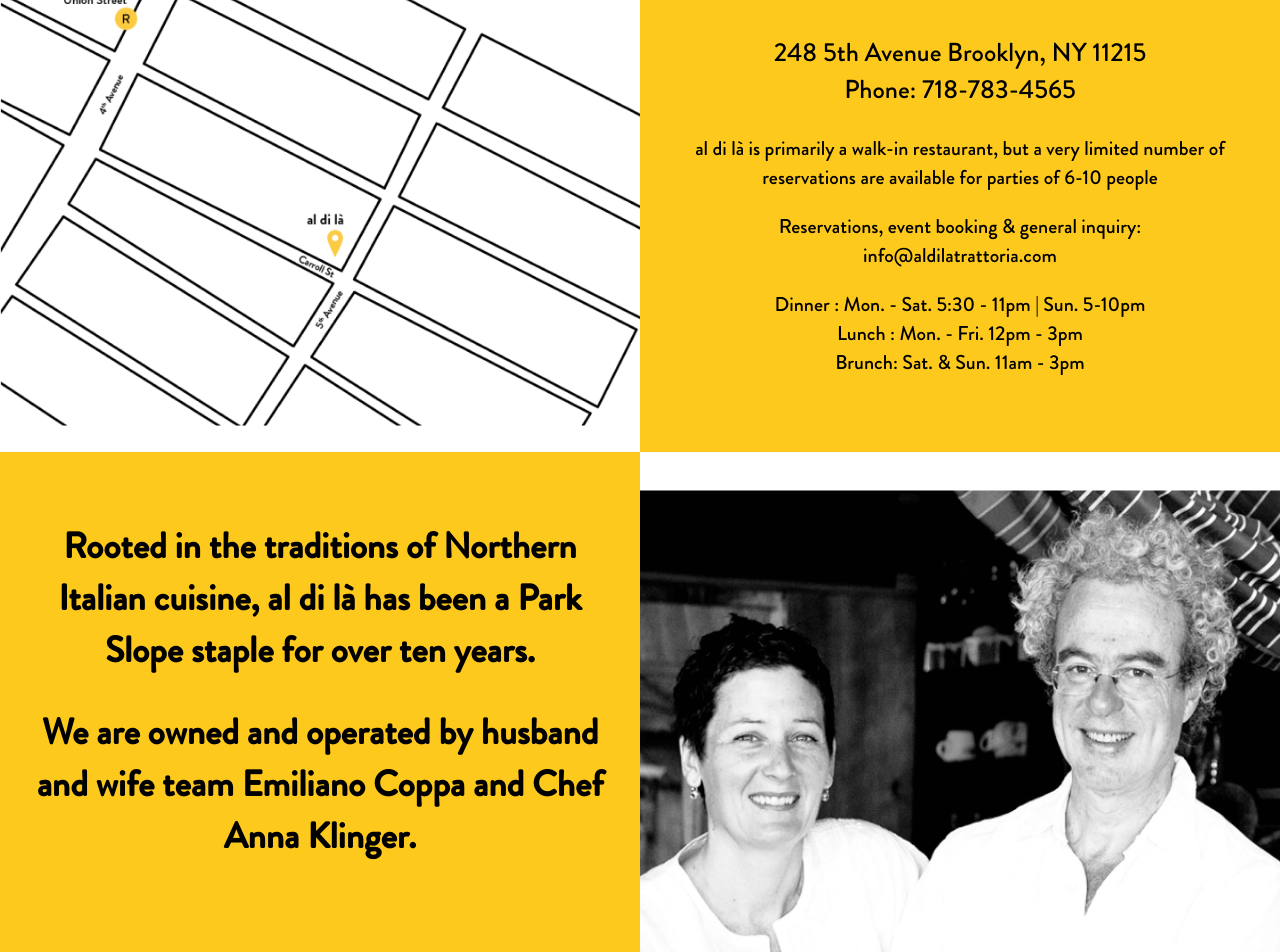
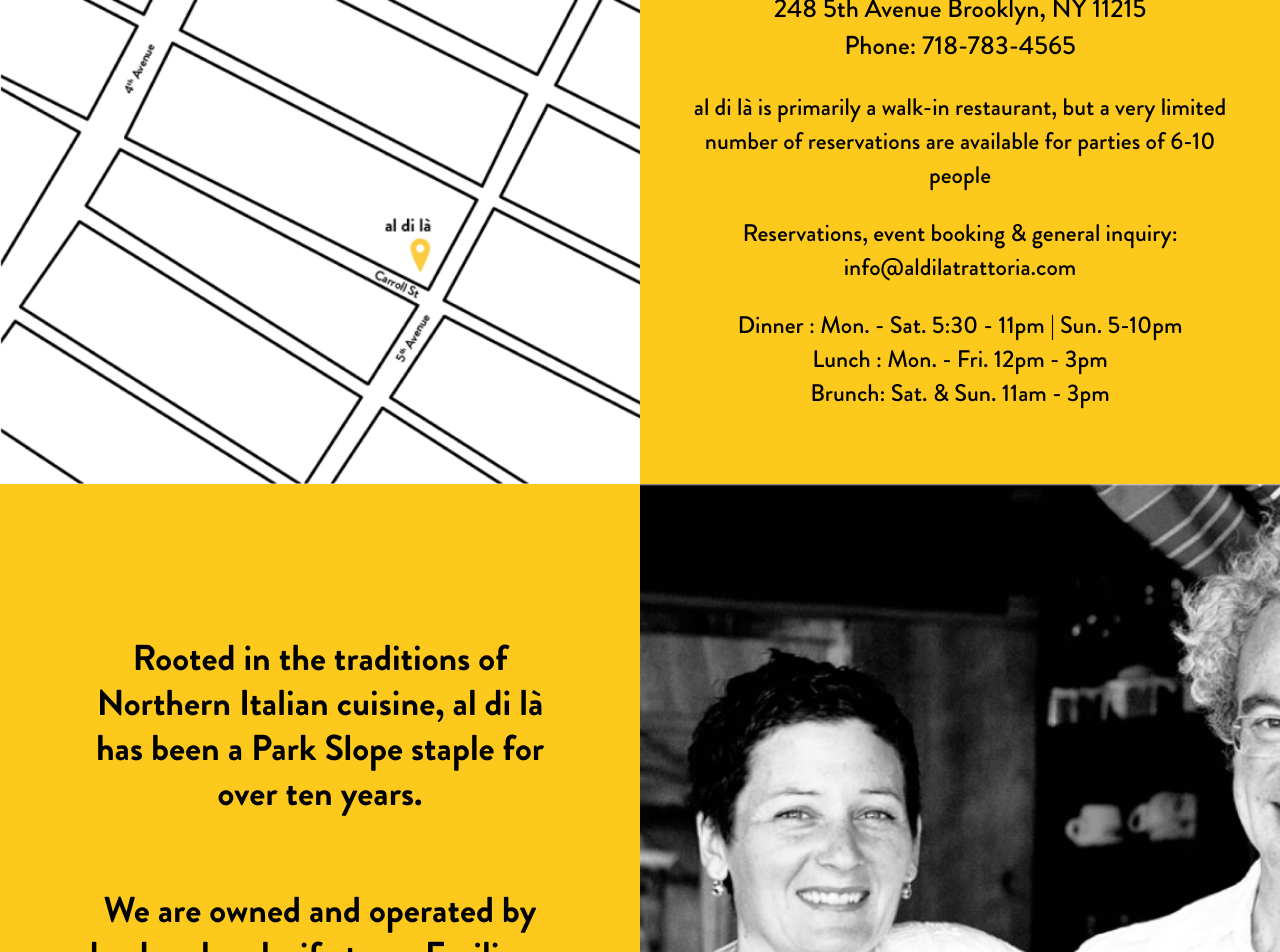
Before and after one commit to johnpmeyers20/ux-al-di-la, a React (Create React App) app: page /dinner-menu in a window 1280 px wide. Shown: the part 1600-2552 px from the top of the page. Built offline with nearby package versions, Linux system fonts and the light colour scheme.

Commit message:
more styling

```diff
--- a/src/components/About/About.css
+++ b/src/components/About/About.css
@@ -1,19 +1,22 @@
 about {
- display: flex;
- justify-content: center;
- align-items: center;
+  display: flex;
+  justify-content: center;
+  /* align-items: center; */
+  font-family: 'Brandon Bold';
+  line-height: 1.25;
 }
 
-.about-box {
-  padding: 3% 30px;
-  background-color: #fec91d;
-}
-.about-box h2 {
-  font-size: 36px;
-}
 .about-image, .about-box {
   width: 50%;
   height: 60vh;
 }
 
- /* @media (min-width:) */
+.about-box {
+  font-size: 36px;
+  padding: 80px;
+  background-color: #fec91d;
+}
+
+.about-box p {
+  margin-top: 15%;
+}
--- a/src/components/About/About.js
+++ b/src/components/About/About.js
@@ -6,10 +6,10 @@
   return (
     <about>
     <div className='about-box'>
-      <h2>Rooted in the traditions of Northern Italian cuisine, al di l&agrave; has been a Park Slope staple for over ten years.</h2>
-      <h2>We are owned and operated by husband and wife team Emiliano Coppa and Chef Anna Klinger.</h2>
+      <p>Rooted in the traditions of Northern Italian cuisine, al di l&agrave; has been a Park Slope staple for over ten years.</p>
+      <p>We are owned and operated by husband and wife team Emiliano Coppa and Chef Anna Klinger.</p>
     </div>
-    <img className='about-image' src={AboutImg}/>
+    <div className='about-image' style={{backgroundImage: "url(" + AboutImg + ")", backgroundSize: "cover", padding:"80px"}}/>
     </about>
   )
 }
--- a/src/components/Header/Header.css
+++ b/src/components/Header/Header.css
@@ -1,22 +1,20 @@
-header {
-  border: 2px solid red;
-}
 
+/*
 :root {
   --off-white: #fafafa;
-}
+} */
 .nav {
-  background-color: #FFDF00;
+  background-color: #fec91d;
   position: sticky;
   top: 0px;
   width: 100%;
-  height: 80px;
+  height: 55px;
   z-index: 1000;
-  box-shadow: 0 4px 14px 0 rgba(0, 0, 0, 0.15);
+  /* box-shadow: 0 4px 14px 0 rgba(0, 0, 0, 0.15); */
 }
 
 .nav-logo {
-  height: 60px;
+  /* height: 60px; */
   width: 60px;
 }
 
@@ -32,6 +30,7 @@
   justify-content: space-between;
   align-items: center;
   height: 100%;
+  width: 100%;
 }
 
 .nav-item {
@@ -45,9 +44,6 @@
   cursor: pointer;
 }
 
-.section {
-}
-
 .section-dark {
   background: #333;
   color: white;
--- a/src/components/Visit/Visit.css
+++ b/src/components/Visit/Visit.css
@@ -1,16 +1,16 @@
 visit {
   display: flex;
   justify-content: center;
-  align-items: center;
-  /* height: 80%; */
+  /* align-items: center; */
 }
 
 .visit-image, .visit-box {
-  max-width: 50%;
+  width: 50%;
+  height: 60vh;
 }
 
 .visit-box {
-  font-size: 20px;
-  padding: 55px 40px;
+  font-size: 24px;
+  padding: 40px;
   background-color: #fec91d;
 }
--- a/src/components/Visit/Visit.js
+++ b/src/components/Visit/Visit.js
@@ -5,8 +5,8 @@
 const Visit = () => {
   return (
     <visit>
-    <img className='visit-image' src={Map}/>
-    <div className="visit-box">
+    <div className='visit-image' style={{ backgroundImage: "url(" + Map + ")", backgroundSize: "cover", padding:"40px" }}></div>
+    <div className='visit-box'>
       <p style={{fontSize: "26px"}}>248 5th Avenue Brooklyn, NY 11215<br/>Phone: 718-783-4565</p>
       <p>al di là is primarily a walk-in restaurant, but a very limited number of reservations are available for parties of 6-10 people</p>
       <p>Reservations, event booking & general inquiry:<br/>info@aldilatrattoria.com</p>
@@ -19,4 +19,4 @@
   )
 }
 
-export default Visit
+export default Visit;
--- a/src/index.css
+++ b/src/index.css
@@ -9,3 +9,8 @@
   font-family: 'Brandon';
   src: local('Brandon'), url(./fonts/Brandon_med.otf) format('truetype');
 }
+
+@font-face {
+  font-family: 'Brandon Bold';
+  src: local('Brandon'), url(./fonts/Brandon_bld.otf) format('truetype');
+}
--- a/src/index.js
+++ b/src/index.js
@@ -5,6 +5,7 @@
 import { BrowserRouter as Router } from 'react-router-dom'
 // import './fonts/Brandon_reg.otf'
 import './fonts/Brandon_med.otf'
+import './fonts/Brandon_bld.otf'
 
 ReactDOM.render(
   <Router>
```
